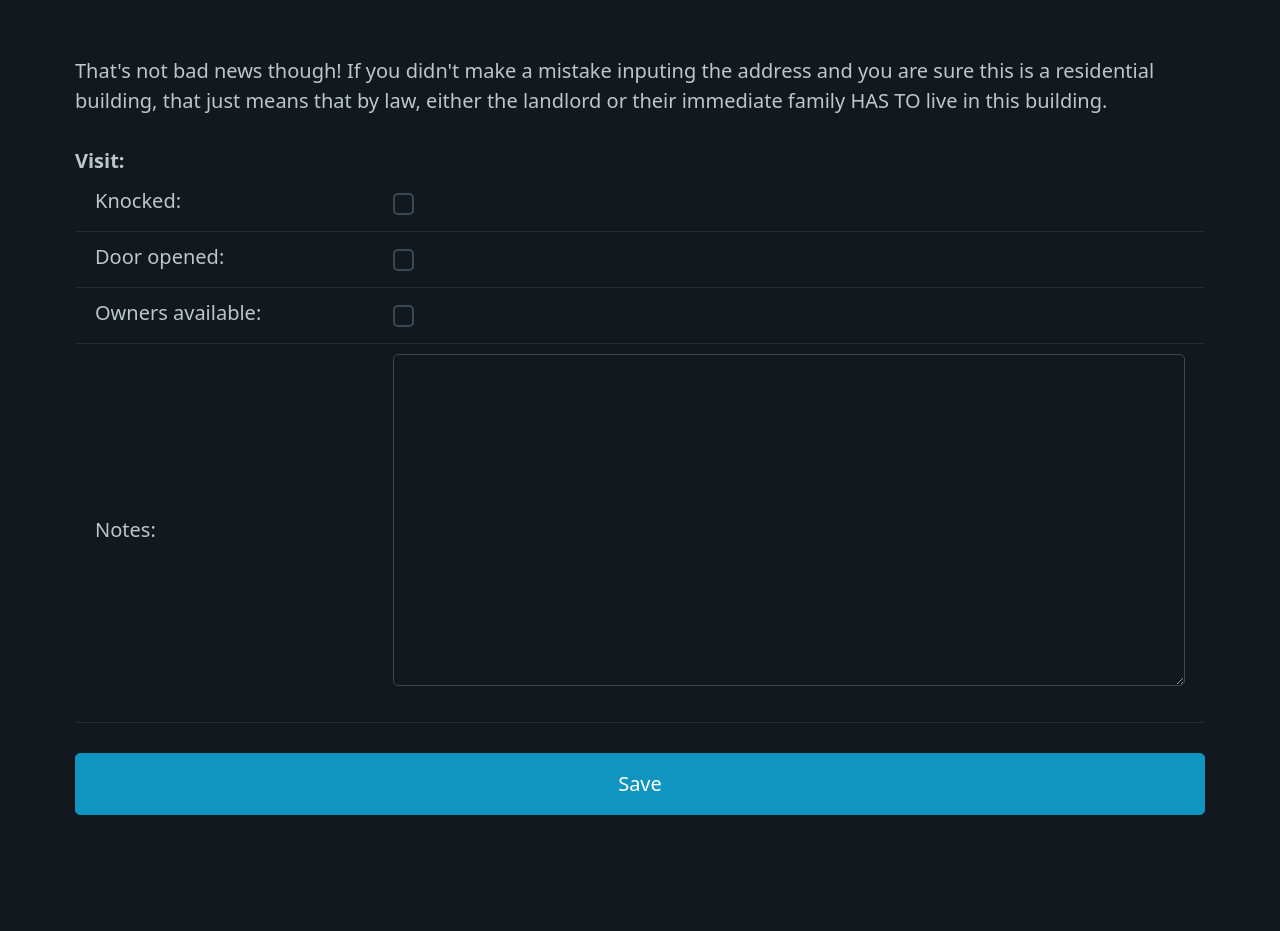
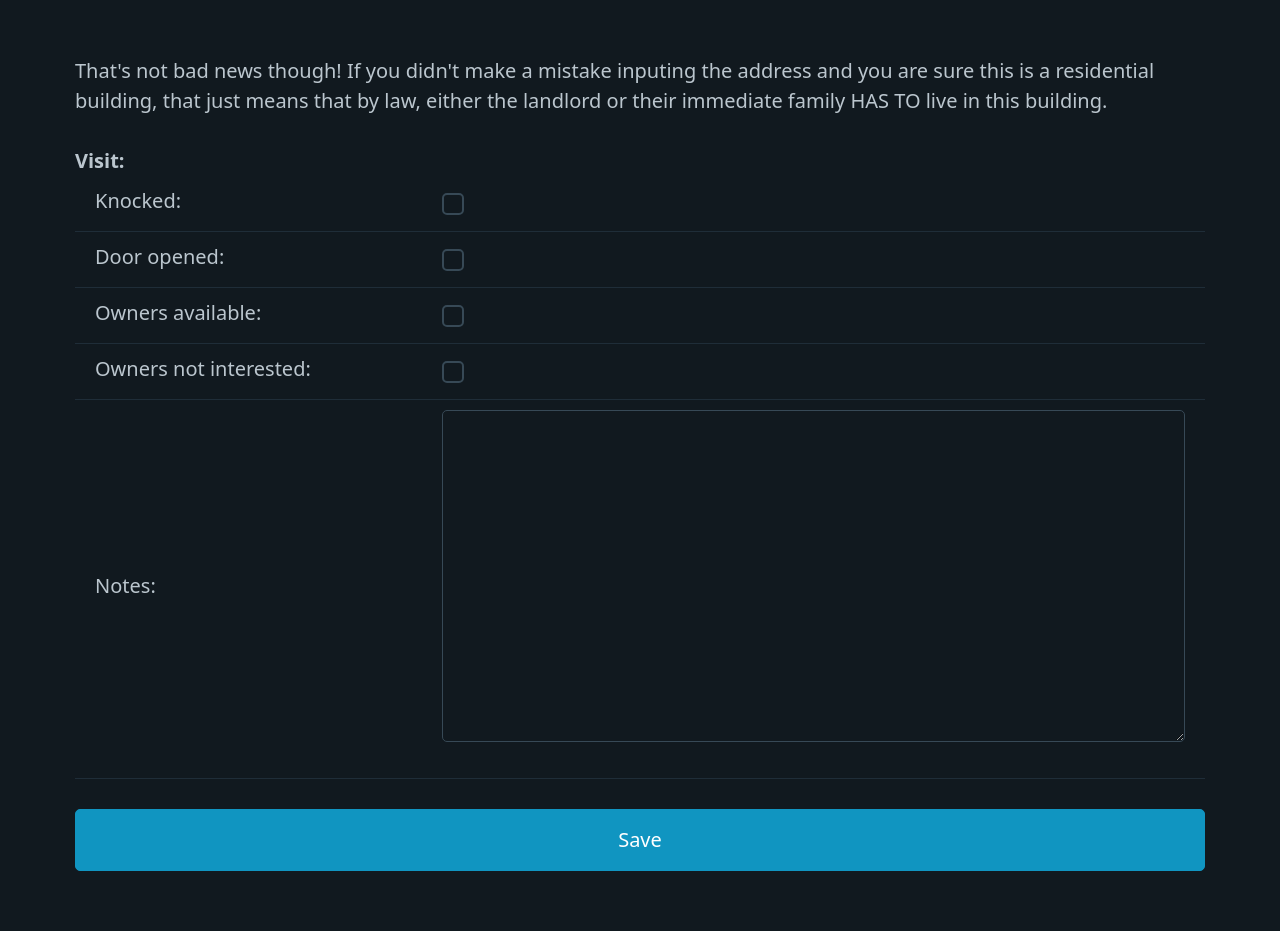
Before and after one commit to ratchek/door2door, a Django app: page /address-info/1/1 in a window 1280 px wide. Shown: the part 582-1513 px from the top of the page. Before the commit the page ends 1397 px from the top, so only its background shows below. Run offline with Django 4.2, Linux system fonts and the light colour scheme; the visitor is signed in with stand-in values (Sample User, id 1); data that the repository does not hold is empty; some libraries are stand-ins or nearby versions.

Commit message:
Add owners_not_interested field

```diff
--- a/dashboard/forms.py
+++ b/dashboard/forms.py
@@ -47,6 +47,7 @@ class VisitForm(forms.ModelForm):
             "knocked",
             "door_opened",
             "owners_available",
+            "owners_not_interested",
             "notes",
         ]
         widgets = {
--- a/dashboard/models.py
+++ b/dashboard/models.py
@@ -14,6 +14,7 @@ class VisitedAddress(models.Model):
         knocked (BooleanField): Indicates whether the agent knocked on the door.
         door_opened (BooleanField): Indicates whether someone opened the door.
         owners_available (BooleanField): Indicates whether the owners were available during the visit.
+        owners_not_interested (BooleanField): Indicates that the owners were not interested in selling.
         notes (TextField): Additional notes about the visit, can be blank.
     """
 
@@ -24,6 +25,7 @@ class VisitedAddress(models.Model):
     knocked = models.BooleanField()
     door_opened = models.BooleanField()
     owners_available = models.BooleanField()
+    owners_not_interested = models.BooleanField()
     notes = models.TextField(blank=True)
 
     def __str__(self) -> str:
--- a/dashboard/views.py
+++ b/dashboard/views.py
@@ -53,6 +53,7 @@ def save_visit_info_to_database(visit_form, user):
         todays_visit.knocked = cleaned["knocked"]
         todays_visit.door_opened = cleaned["door_opened"]
         todays_visit.owners_available = cleaned["owners_available"]
+        todays_visit.owners_not_interested = cleaned["owners_not_interested"]
         todays_visit.notes = cleaned["notes"]
         todays_visit.save()
     else:
@@ -65,6 +66,7 @@ def save_visit_info_to_database(visit_form, user):
             knocked=cleaned["knocked"],
             door_opened=cleaned["door_opened"],
             owners_available=cleaned["owners_available"],
+            owners_not_interested=cleaned["owners_not_interested"],
             notes=cleaned["notes"],
         )
     logger.warning("Form data saved")
--- a/templates/dashboard/address_info.html
+++ b/templates/dashboard/address_info.html
@@ -61,6 +61,12 @@
                 <input type="checkbox" name="visit-owners_available" id="id_visit-owners_available" {%if current_visit_form.owners_available%} checked {%endif%}>
                 Owners available
             </label>
+            {{ current_visit_form.owners_not_interested.errors }}
+            <label for="id_visit-owners_not_interested">
+                <input type="checkbox" name="visit-owners_not_interested" id="id_visit-owners_not_interested" {%if current_visit_form.owners_not_interested%} checked {%endif%}>
+                Owners not interested
+            </label>
+
 
             {{current_visit_form.notes}}
             {{current_visit_form.nycdb_building_id}} {% endcomment %}
@@ -82,6 +88,7 @@
                     {%if visit.knocked %} <mark>K</mark>{%endif%}
                     {%if visit.door_opened %} <mark>D</mark>{%endif%}
                     {%if visit.owners_available %} <mark>O</mark>{%endif%}
+                    {%if visit.owners_not_interested %} <mark>X</mark>{%endif%}
                     <br>
                     {{visit.notes}}</li>
             {%endfor%}
--- a/templates/dashboard/faq.html
+++ b/templates/dashboard/faq.html
@@ -42,6 +42,7 @@ Here is a newlined version (the with tag doesn't allow for new lines i think)
                 <li><mark>K</mark>nocked</li>
                 <li><mark>D</mark>oor Opened</li>
                 <li><mark>O</mark>wners Available</li>
+                <li><mark>X</mark> - Owners not interested in selling</li>
             </ul>
         </details>
 
```
Also changed, not shown: dashboard/tests/test_forms.py (+3 -0 lines), dashboard/tests/test_models.py (+3 -0 lines), dashboard/migrations/0006_visitedaddress_owners_not_interested.py (added).
